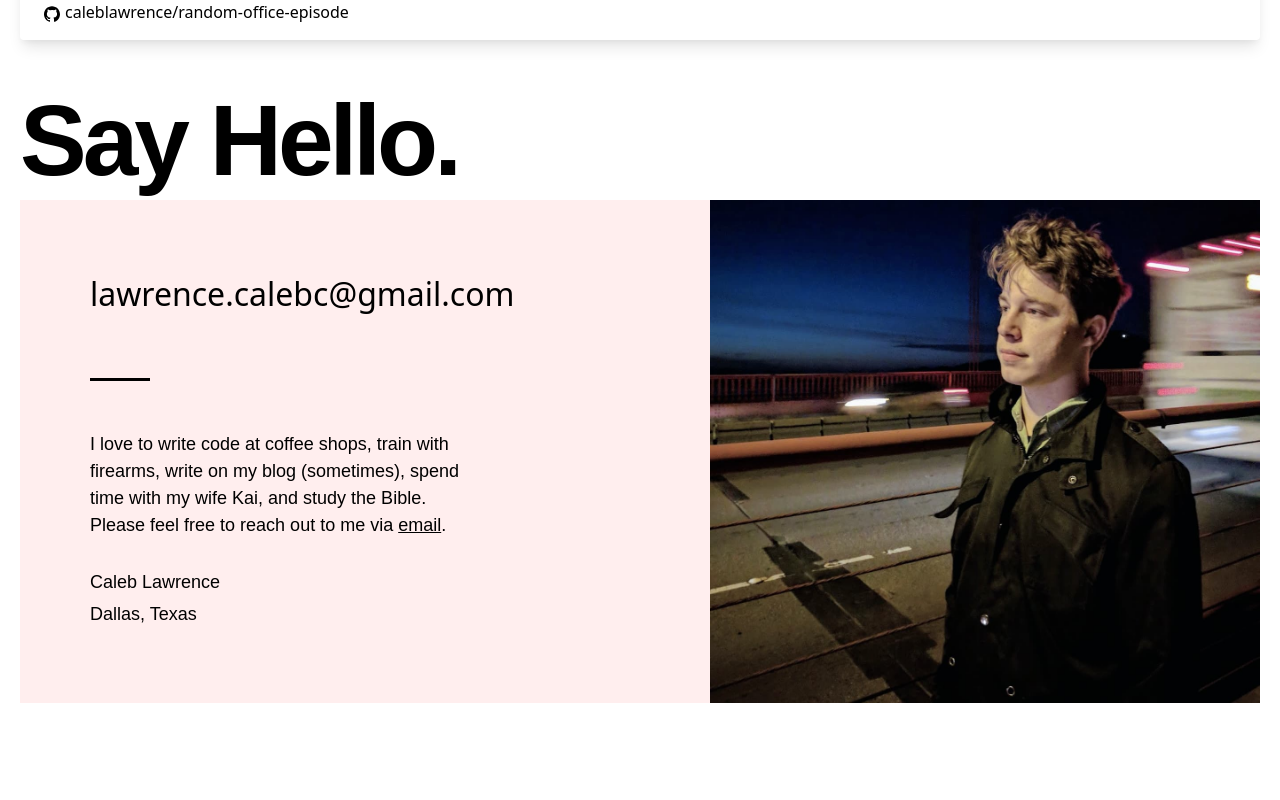
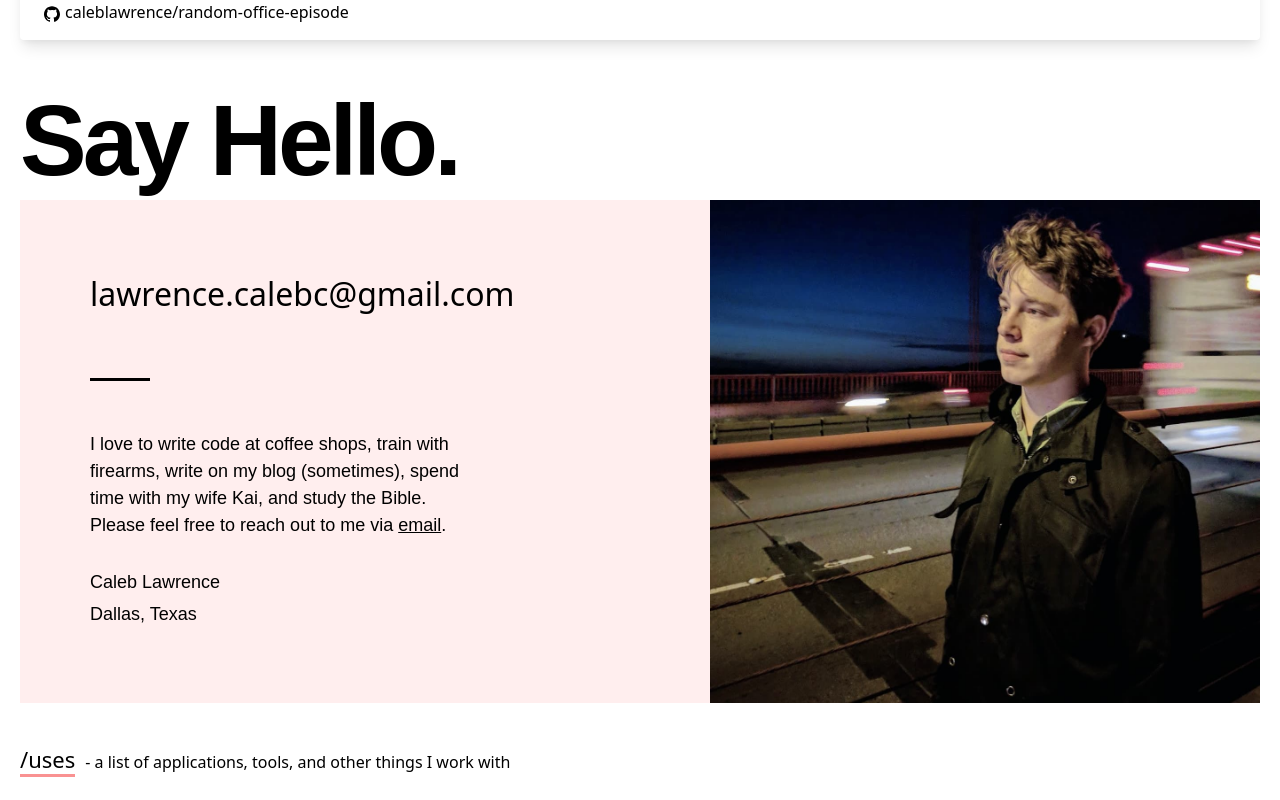
Before and after one commit to caleblawrence/personal-website, a Next.js app: page / in a window 1280 px wide. Shown: the part 2860-3660 px from the top of the page. Before the commit the page ends 3603 px from the top, so only its background shows below. Built offline with nearby package versions, Linux system fonts and the light colour scheme.

Commit message:
added nav

```diff
--- a/components/Blog/blogPosts.tsx
+++ b/components/Blog/blogPosts.tsx
@@ -1,4 +1,4 @@
-import HomeButton from '../HomeButton';
+import HomeButton from '../homeButton';
 import SectionTitle from '../sectionTitle';
 import PostPreview from './postPreview';
 
--- a/components/Projects/ProjectsSummary.tsx
+++ b/components/Projects/ProjectsSummary.tsx
@@ -1,6 +1,6 @@
 /* eslint-disable react/no-unescaped-entities */
 import SectionTitle from 'components/sectionTitle';
-import ProjectCard from 'components/Projects/ProjectCard';
+import ProjectCard from 'components/projects/projectCard';
 
 export default function ProjectSummary() {
   return (
--- /dev/null
+++ b/components/nav.tsx
@@ -0,0 +1,20 @@
+export default function Nav() {
+  return (
+    <>
+      <a
+        href="/uses"
+        style={{
+          fontSize: 22,
+          marginBottom: 20,
+          boxShadow: 'none',
+          textDecoration: 'none',
+          borderBottom: '3px solid rgb(249, 146, 146)',
+        }}>
+        /uses
+      </a>
+      <p style={{display: "inline-block", marginLeft: 10}}>- a list of applications, tools, and other things I work with</p>
+      <br/>
+      <br/>
+    </>
+  );
+}
--- a/pages/blog.tsx
+++ b/pages/blog.tsx
@@ -1,4 +1,4 @@
-import BlogPosts from 'components/Blog/blogPosts';
+import BlogPosts from 'components/blog/blogPosts';
 import Container from 'components/container';
 import Layout from 'components/layout';
 import { getAllPosts } from 'lib/api';
--- a/pages/index.tsx
+++ b/pages/index.tsx
@@ -1,11 +1,12 @@
-import BlogPosts from 'components/Blog/blogPosts';
+import BlogPosts from 'components/blog/blogPosts';
 import Container from 'components/container';
 import Layout from 'components/layout';
 import SayHello from 'components/sayHello';
 import Work from 'components/work';
 import { getAllPosts } from 'lib/api';
 import Head from 'next/head';
-import ProjectsSummary from '../components/Projects/ProjectsSummary';
+import ProjectsSummary from '../components/projects/projectsSummary';
+import Nav from 'components/nav';
 
 interface Props {
   allPosts: any[];
@@ -38,6 +39,7 @@ export default function Index(props: Props) {
           <Work />
           <ProjectsSummary />
           <SayHello />
+          <Nav />
         </Container>
       </Layout>
       <style jsx>
--- a/pages/iss-position.tsx
+++ b/pages/iss-position.tsx
@@ -1,4 +1,4 @@
-import HomeButton from 'components/HomeButton';
+import HomeButton from 'components/homeButton';
 import Layout from 'components/layout';
 import Meta from 'components/meta';
 import Head from 'next/head';
--- a/pages/my-setup.tsx
+++ /dev/null
@@ -1,20 +0,0 @@
-import HomeButton from 'components/HomeButton';
-import Layout from 'components/layout';
-import Head from 'next/head';
-import Container from 'components/container';
-
-export default function MySetup() {
-  return (
-    <>
-      <Layout>
-        <Head>
-          <title>Uses</title>
-        </Head>
-        <Container>
-          <HomeButton />
-          <img src="/assets/desk.webp" className="me" alt="me" style={{maxHeight: 1000}} />
-        </Container>
-      </Layout>
-    </>
-  );
-}
--- a/pages/projects.tsx
+++ b/pages/projects.tsx
@@ -1,9 +1,9 @@
 import Container from 'components/container';
 import Layout from 'components/layout';
 import Head from 'next/head';
-import HomeButton from 'components/HomeButton';
+import HomeButton from 'components/homeButton';
 import SectionTitle from 'components/sectionTitle';
-import ProjectCard from 'components/Projects/ProjectCard';
+import ProjectCard from 'components/projects/projectCard';
 
 export default function Projects() {
   return (
--- a/pages/uses.tsx
+++ b/pages/uses.tsx
@@ -2,7 +2,7 @@
 import Container from 'components/container';
 import Layout from 'components/layout';
 import Head from 'next/head';
-import HomeButton from '../components/HomeButton';
+import HomeButton from '../components/homeButton';
 import SectionTitle from '../components/sectionTitle';
 
 export default function Index() {
@@ -19,7 +19,19 @@ export default function Index() {
             style={{ fontFamily: 'Helvetca, Arial, sans-serif' }}>
             Uses
           </h1>
-          <p>All tools below are free to use unless I mention otherwise (at least the basic tier is - which is all I have needed).</p>
+          <img
+            src="/assets/desk.webp"
+            className="me"
+            alt="me"
+            style={{ maxHeight: 600 }}
+          />
+
+          <br/>
+
+          <p>
+            All tools below are free to use unless I mention otherwise (at least
+            the basic tier is - which is all I have needed).
+          </p>
           <h2
             className="mb-0 mt-4 text-4xl md:text-3xl font-bold tracking-tighter leading-tight"
             style={{ fontFamily: 'Helvetca, Arial, sans-serif' }}>
@@ -43,7 +55,8 @@ export default function Index() {
             </li>
             <li>
               I use <a href="https://www.iterm2.com/">iTerm2</a> for my
-              terminal. The "Minimal" theme makes it look great. I've used Hyper before too but it seems to use a lot of memory.
+              terminal. The "Minimal" theme makes it look great. I've used Hyper
+              before too but it seems to use a lot of memory.
             </li>
           </ul>
 
@@ -57,7 +70,8 @@ export default function Index() {
               <a href="https://www.google.com/chrome/canary/">
                 Google Chrome Canary
               </a>{' '}
-              is my browser of choice. It's just the nighly build of Google Chrome.
+              is my browser of choice. It's just the nighly build of Google
+              Chrome.
             </li>
             <li>
               <a href="https://www.notion.so">Notion</a> is is great for
@@ -72,8 +86,8 @@ export default function Index() {
             </li>
             <li>
               <a href="https://www.gitkraken.com/">GitKraken</a> is a fantastic
-              tool for Git. It lets you easily see what you've
-              changed and do anything Git related. It also looks great.
+              tool for Git. It lets you easily see what you've changed and do
+              anything Git related. It also looks great.
             </li>
             <li>
               <a href="https://todoist.com/">Todoist</a> is awesome for tracking
```
Also changed, not shown: pages/posts/[slug].tsx (+4 -4 lines).
